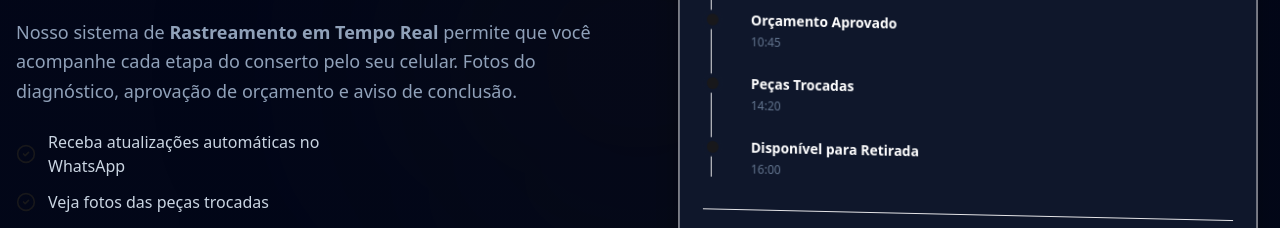
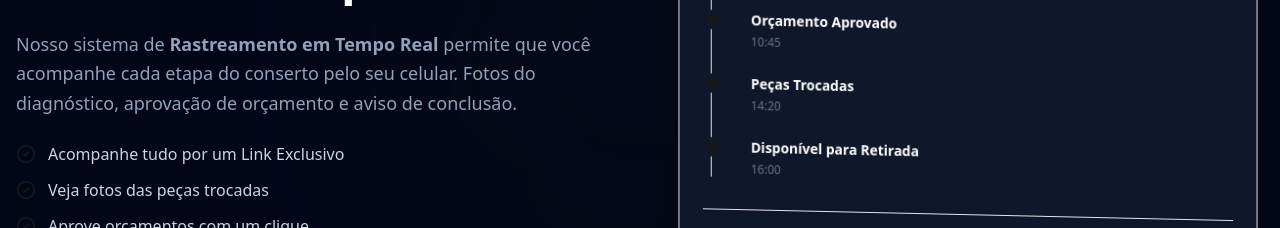
Before and after one commit to wheslancardoso/wtechprot, a Next.js app: page / in a window 1280 px wide. Shown: the part 1120-1348 px from the top of the page. Built offline with nearby package versions, Linux system fonts and the light colour scheme; no server answers.

Commit message:
fix(landing): update tracking feature text to reflect link-based tracking

```diff
--- a/src/app/page.tsx
+++ b/src/app/page.tsx
@@ -175,7 +175,7 @@ export default async function Home() {
 
                 <ul className="space-y-3 text-slate-300 max-w-sm mx-auto lg:mx-0 text-left">
                   {[
-                    "Receba atualizações automáticas no WhatsApp",
+                    "Acompanhe tudo por um Link Exclusivo",
                     "Veja fotos das peças trocadas",
                     "Aprove orçamentos com um clique",
                     "Histórico completo do serviço"
```
